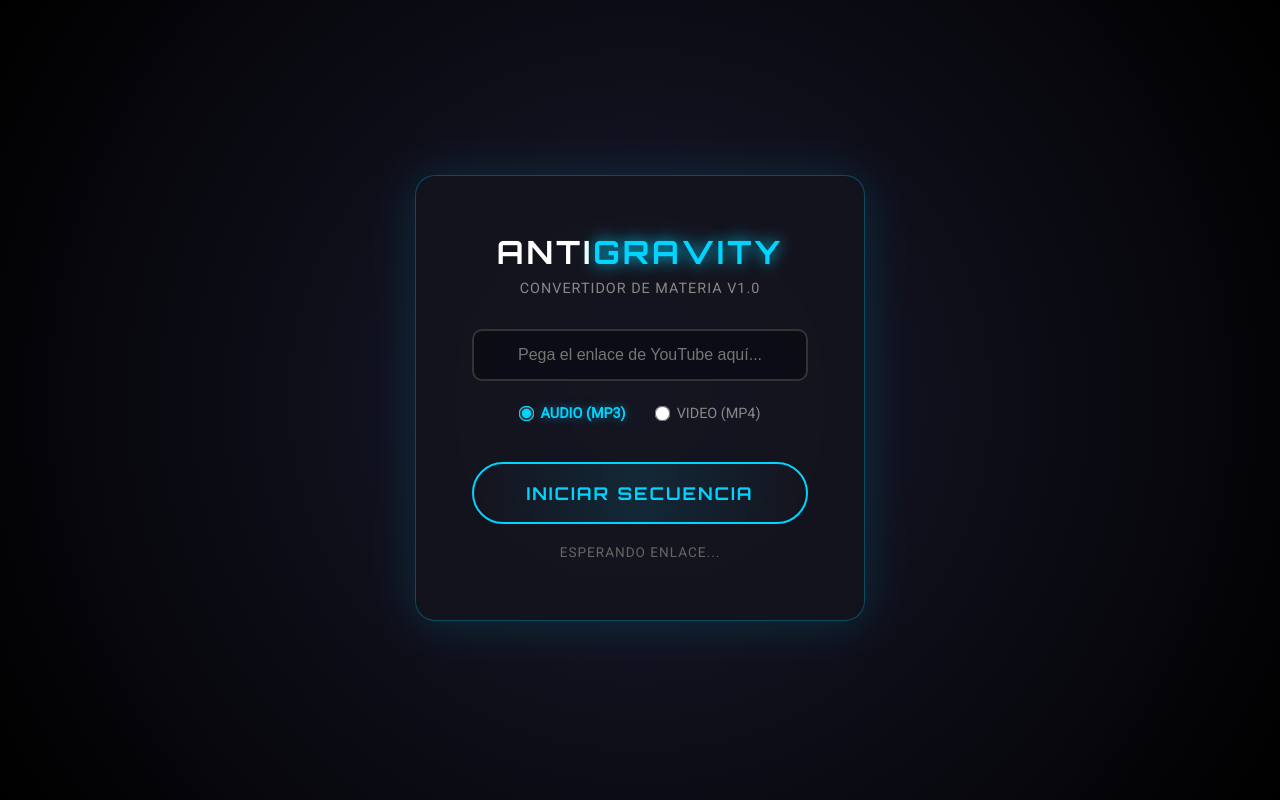
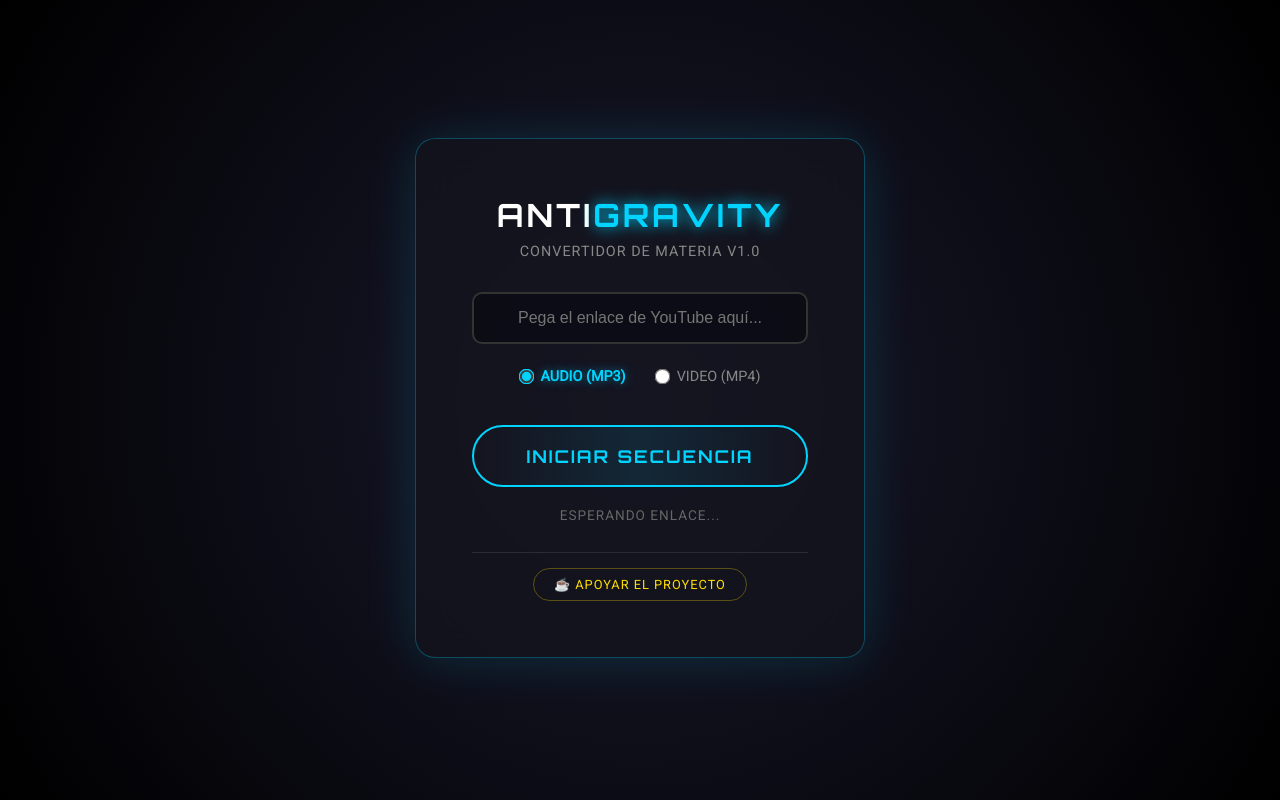
Before and after one commit to Aren0105/Convertidor-de-musica-mp3, a Flask app: page / in a window 1280 px wide. Run offline with Flask 3, Linux system fonts and the light colour scheme.

Commit message:
Act index.html

```diff
--- a/templates/index.html
+++ b/templates/index.html
@@ -180,6 +180,34 @@
             min-height: 20px;
             letter-spacing: 1px;
         }
+        /* ESTILO BOTÓN CAFÉ */
+        .coffee-container {
+            margin-top: 25px;
+            border-top: 1px solid rgba(255, 255, 255, 0.1);
+            padding-top: 15px;
+        }
+
+        .coffee-btn {
+            text-decoration: none;
+            font-size: 0.8rem;
+            color: #FFDD00; /* Color Dorado/Amarillo */
+            border: 1px solid rgba(255, 221, 0, 0.3);
+            padding: 8px 20px;
+            border-radius: 20px;
+            transition: 0.3s;
+            display: inline-flex;
+            align-items: center;
+            gap: 8px;
+            font-family: 'Roboto', sans-serif;
+            letter-spacing: 1px;
+        }
+
+        .coffee-btn:hover {
+            background: rgba(255, 221, 0, 0.1);
+            border-color: #FFDD00;
+            box-shadow: 0 0 15px rgba(255, 221, 0, 0.2);
+            transform: translateY(-2px);
+        }
     </style>
 </head>
 
@@ -206,6 +234,11 @@
 
         <div class="loader" id="loader"></div>
         <div id="status">ESPERANDO ENLACE...</div>
+        <div class="coffee-container">
+            <a href="https://ko-fi.com/elrayocuchau01" target="_blank" class="coffee-btn">
+                ☕ APOYAR EL PROYECTO
+            </a>
+        </div>
     </div>
 
     <script>
@@ -284,4 +317,5 @@
     </script>
 </body>
 
+
 </html>
```
